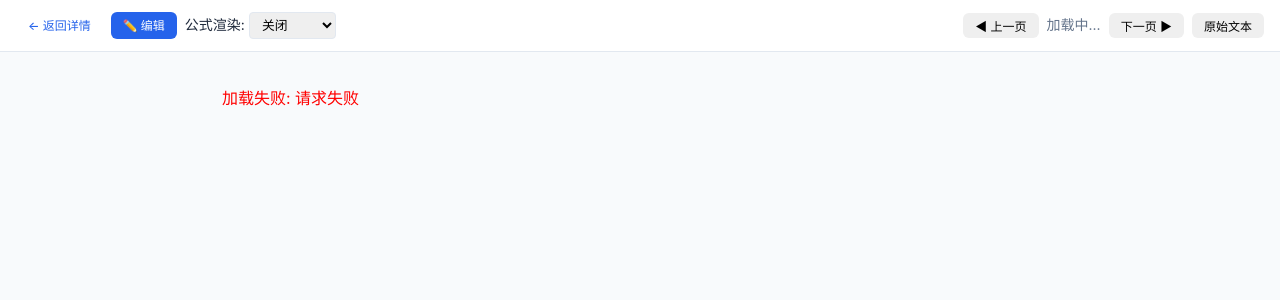
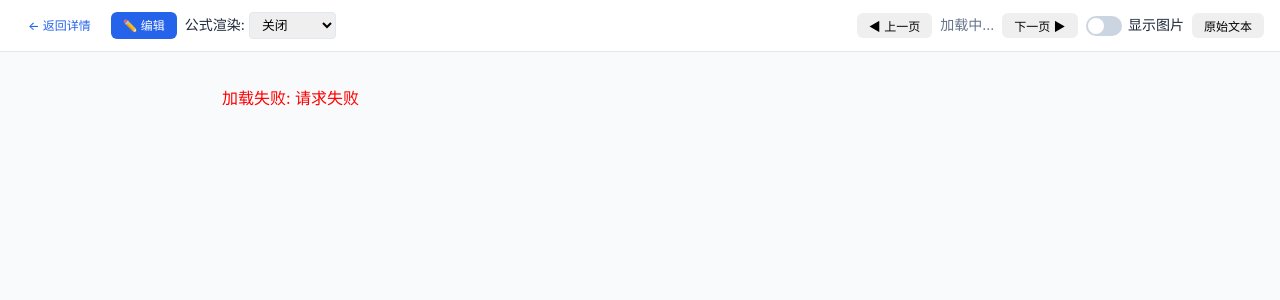
Before and after one commit to xsro/okb-assist, a FastAPI app: page /assist/markdown/1 in a window 1280 px wide. Shown: the top 300 px of the page. Run offline with FastAPI, Linux system fonts and the light colour scheme; parts of the project's set-up code (start-up, migrations or seed data) failed here and were passed over; some libraries are stand-ins or nearby versions.

Commit message:
为 Markdown 渲染页添加图片开关，默认不加载图片
新增「显示图片」开关，默认关闭以避免无谓的网络请求；开启前将 img 的 src 转为 data-src，浏览器不会发起图片请求，状态通过 localStorage 持久化。

```diff
--- a/app/templates/markdown.html
+++ b/app/templates/markdown.html
@@ -118,6 +118,52 @@
             border-radius: 4px;
             font-size: 0.8rem;
         }
+        .img-toggle {
+            display: flex;
+            align-items: center;
+            gap: 0.4rem;
+            cursor: pointer;
+            user-select: none;
+            font-size: 0.875rem;
+        }
+        .img-toggle input[type="checkbox"] {
+            width: 36px;
+            height: 20px;
+            appearance: none;
+            background: #cbd5e1;
+            border-radius: 10px;
+            position: relative;
+            cursor: pointer;
+            transition: background 0.2s;
+            flex-shrink: 0;
+        }
+        .img-toggle input[type="checkbox"]::after {
+            content: '';
+            position: absolute;
+            width: 16px;
+            height: 16px;
+            border-radius: 50%;
+            background: white;
+            top: 2px;
+            left: 2px;
+            transition: transform 0.2s;
+        }
+        .img-toggle input[type="checkbox"]:checked {
+            background: var(--primary);
+        }
+        .img-toggle input[type="checkbox"]:checked::after {
+            transform: translateX(16px);
+        }
+        /* Placeholder shown when images are disabled (no src -> no network load) */
+        .markdown-body img:not([src]) {
+            min-width: 120px;
+            min-height: 60px;
+            background: var(--bg);
+            border: 1px dashed var(--border);
+            border-radius: 4px;
+            display: inline-block;
+            vertical-align: middle;
+        }
 
         @media (max-width: 768px) {
             .toolbar {
@@ -173,6 +219,10 @@
                 <span class="page-info" id="page-info">加载中...</span>
                 <button class="btn btn-sm" id="btn-next" onclick="changePage(1)">下一页 ▶</button>
             </div>
+            <label class="img-toggle">
+                <input type="checkbox" id="img-toggle" onchange="toggleImages()">
+                <span>显示图片</span>
+            </label>
             <button class="btn btn-sm" id="btn-raw" onclick="toggleRaw()">原始文本</button>
         </div>
     </div>
@@ -192,9 +242,26 @@
         let showingRaw = false;
         let rawContent = '';
         let currentMathEngine = localStorage.getItem('mathEngine') || 'none';
+        // Images are disabled by default (no network load until the user opts in)
+        let loadImages = localStorage.getItem('loadImages') === 'true';
 
         // Initialize math engine selector
         document.getElementById('math-engine').value = currentMathEngine;
+        document.getElementById('img-toggle').checked = loadImages;
+
+        // Swap <img src="..."> to <img data-src="..."> so the browser never fetches it
+        function stripImageSources(html) {
+            return html.replace(/<img\b([^>]*?)\bsrc=(["'])(.*?)\2([^>]*)>/gi,
+                (m, pre, q, src, post) => `<img${pre} data-src=${q}${src}${q}${post}>`);
+        }
+
+        function renderMarkdown() {
+            let html = marked.parse(rawContent || '');
+            if (!loadImages) {
+                html = stripImageSources(html);
+            }
+            document.getElementById('markdown-content').innerHTML = html;
+        }
 
         async function loadMarkdown(page) {
             try {
@@ -204,12 +271,9 @@
                 totalPages = data.total_pages;
                 rawContent = data.content;
 
-                // Render markdown
-                const rendered = marked.parse(data.content || '');
-                document.getElementById('markdown-content').innerHTML = rendered;
+                // Render markdown (respecting image toggle) + apply math rendering
+                renderMarkdown();
                 document.getElementById('markdown-raw').textContent = data.content;
-
-                // Apply math rendering
                 renderMath();
 
                 // Update pagination
@@ -219,6 +283,14 @@
             } catch (err) {
                 document.getElementById('markdown-content').innerHTML = `<p style="color:red">加载失败: ${err.message}</p>`;
             }
+        }
+
+        function toggleImages() {
+            loadImages = document.getElementById('img-toggle').checked;
+            localStorage.setItem('loadImages', loadImages);
+            // Re-render current page (parses locally, no extra network request)
+            renderMarkdown();
+            renderMath();
         }
 
         function renderMath() {
```
